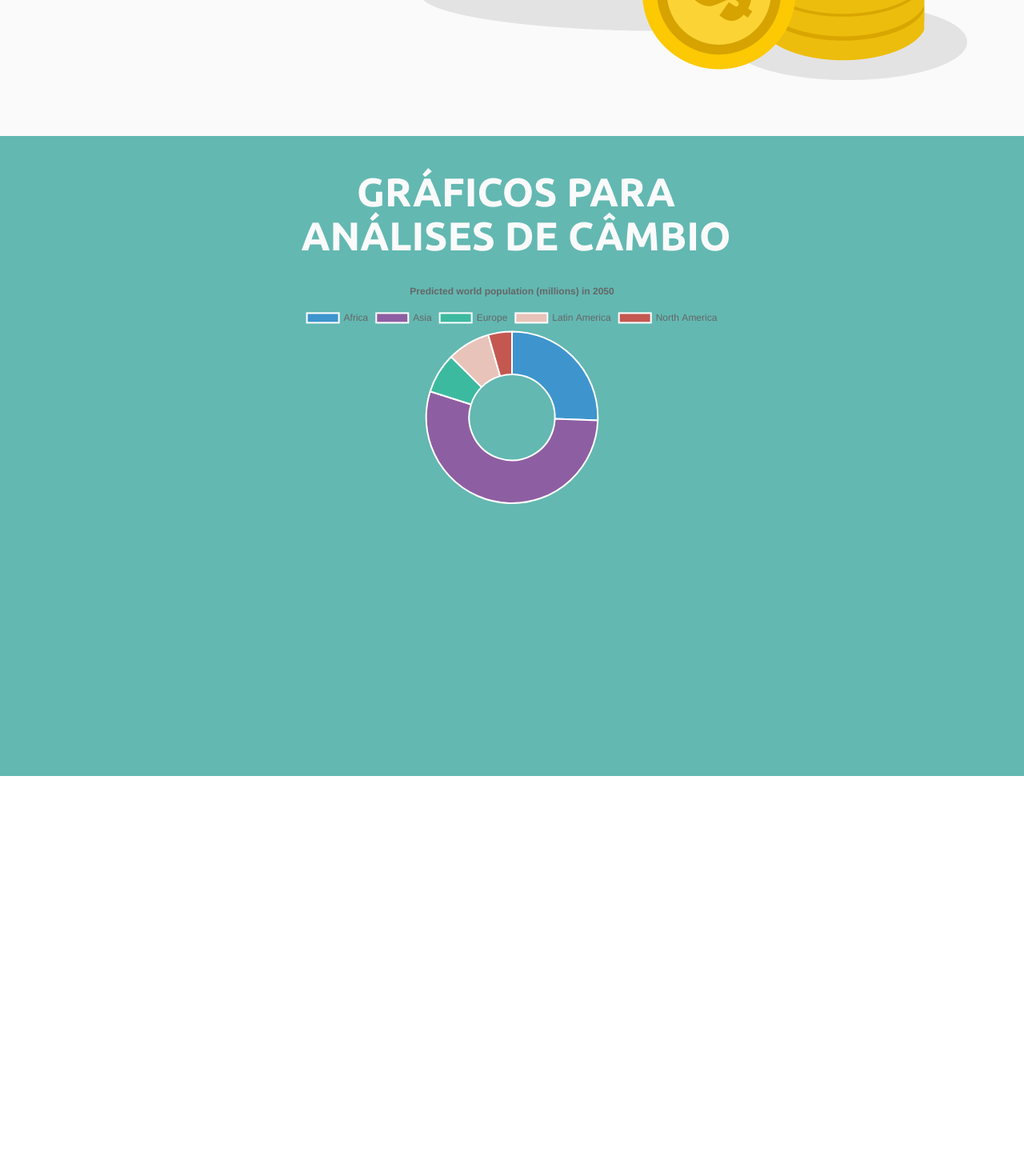
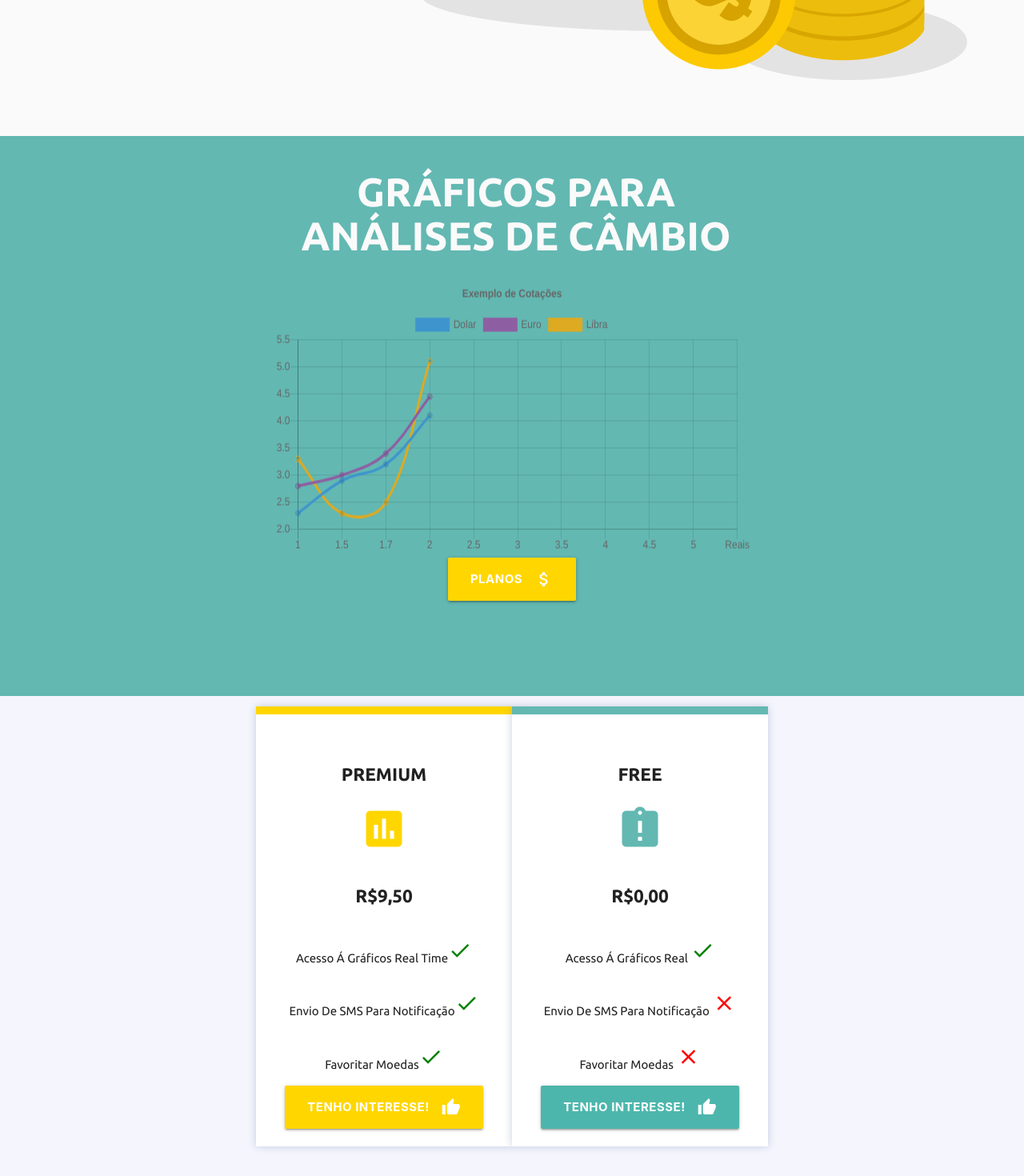
Before and after one commit to cdzxmk/hackathonComteleFront, a React (Create React App) app: page / in a window 1280 px wide. Shown: the part 630-2100 px from the top of the page at 80% size. Before the commit the page ends 1600 px from the top, so only its background shows below. Built offline with nearby package versions, Linux system fonts and the light colour scheme.

Commit message:
home finalizada

```diff
--- a/package.json
+++ b/package.json
@@ -8,7 +8,8 @@
     "react": "^16.8.6",
     "react-dom": "^16.8.6",
     "react-router-dom": "^5.0.1",
-    "react-scripts": "3.0.1"
+    "react-scripts": "3.0.1",
+    "wowjs": "^1.1.3"
   },
   "scripts": {
     "start": "react-scripts start",
--- a/src/views/home/Home.js
+++ b/src/views/home/Home.js
@@ -8,25 +8,34 @@ export default class views extends Component {
 
 
   componentDidMount(){
-
-    var ctx = document.getElementById('myChart');
-    var myDoughnutChart = new Chart(ctx, {
-      type: 'doughnut',
-      data:{
-        labels: ["Africa", "Asia", "Europe", "Latin America", "North America"],
-        datasets: [
-          {
-            label: "Population (millions)",
-            backgroundColor: ["#3e95cd", "#8e5ea2","#3cba9f","#e8c3b9","#c45850"],
-            data: [2478,5267,734,784,433],
+    new Chart(document.getElementById("line-chart"), {
+      type: 'line',
+      data: {
+        labels: [1,1.5,1.7,2,2.5,3,3.5,4,4.5,5,'Reais'],
+        datasets: [{
+            data: [2.30,2.90,3.20,4.10],
+            label: "Dolar",
+            borderColor: "#3e95cd",
+            fill: false
+          }, {
+            data: [2.80,3.0,3.40,4.45],
+            label: "Euro",
+            borderColor: "#8e5ea2",
+            fill: false
+          }, {
+            data: [3.30,2.30,2.50,5.10],
+            label: "Libra",
+            borderColor: "#da2",
+            fill: false
           }
         ]
       },
       options: {
         title: {
           display: true,
-          text: 'Predicted world population (millions) in 2050'
-        }
+          text: 'Exemplo de Cotações'
+        },
+        responsive:true
       }
     });
 
@@ -43,15 +52,40 @@ export default class views extends Component {
           <div style={{marginRigth:"20%"}}>
               <h1 className="anuncio-cash">Analise<br/> Cotações</h1>
               <p className="anuncio-cash-body">Tenha controle <span style={{fontWeigth:"bold!important"}}>total</span> das taxas de <br/>câmbio com auxilio de analises e gráficos precisos.</p>
-              <a href="#!" class="waves-effect yellow accent-4 waves-light btn-large btn-main"><i class="material-icons right">insert_chart</i>Informações</a>
+              <a href="#infos" className="waves-effect yellow accent-4 waves-light btn-large btn-main"><i className="material-icons right">insert_chart</i>Informações</a>
             </div>
             <img className="responsive-img" src={"./assets/render-carteira.png"} alt="Cash"></img>
           </div>
         </div>
         <div className="background-red">
            <div className="content">
-            <h1 className="anuncio-cash title-red">GRÁFICOS PARA<br/> ANÁLISES DE CÂMBIO</h1>
-            <canvas id="myChart" style={{width:"400", height:"400"}}></canvas>
+            <h1 id="infos" className="anuncio-cash title-red">GRÁFICOS PARA<br/> ANÁLISES DE CÂMBIO</h1>
+            <div className="box-graphics">
+              <canvas id="line-chart" className="responsive-graphic"></canvas>
+              <a href="#price" className="waves-effect yellow accent-4 waves-light btn-large btn-main"><i className="material-icons right">attach_money</i>Planos</a>
+            </div>
+           </div>
+        </div>
+        <div className="background-planos">
+           <div id="price" className="main-box">
+              <div style={{borderTop:"solid #ffd600 10px"}} className="box-intern">
+                <h1 className="title-box">PREMIUM</h1>
+                <i style={{color:"#ffd600"}} className="medium material-icons">insert_chart</i>
+                <h1 className="title-box">R$9,50</h1>
+                <p className="vantages">Acesso á Gráficos Real Time<i style={{color:"green"}} className="small material-icons">done</i></p>
+                <p className="vantages">Envio de SMS para Notificação<i style={{color:"green"}} className="small material-icons">done</i></p>
+                <p className="vantages">Favoritar Moedas<i style={{color:"green"}} className="small material-icons">done</i></p>
+                <a href="#price" className="waves-effect yellow accent-4 waves-light btn-large btn-main"><i className="material-icons right">thumb_up</i>Tenho Interesse!</a>
+              </div>
+              <div style={{borderTop:"solid #63b8b2 10px"}}className="box-intern">
+              <h1 className="title-box">FREE</h1>
+              <i style={{color:"#63b8b2"}} className="medium material-icons">assignment_late</i>
+              <h1 className="title-box">R$0,00</h1>
+                <p className="vantages">Acesso á Gráficos Real <i style={{color:"green"}} className="small material-icons">done</i></p>
+                <p className="vantages">Envio de SMS para Notificação <i style={{color:"red"}} className="small material-icons">close</i></p>
+                <p className="vantages">Favoritar Moedas <i style={{color:"red"}} className="small material-icons">close</i></p>
+                <a href="#price" className="waves-effect  teal lighten-2 waves-light btn-large btn-main"><i className="material-icons right">thumb_up</i>Tenho Interesse!</a>
+              </div>
            </div>
         </div>
       </main>
--- a/src/views/home/styles.css
+++ b/src/views/home/styles.css
@@ -47,7 +47,7 @@ main{
 
 .background-red{
     width: 100vw;
-    height: 800px;
+    height: 700px;
     background-color:#63b8b2!important;
     display: flex;
     justify-content: center;
@@ -61,9 +61,80 @@ main{
     text-align: center;
 }
 
+.box-graphics{
+    display: flex;
+    justify-content: center;
+    align-content: center;
+    flex-direction: column;
+    align-items: center;
+}
+
+.servicos-sms{
+    color:#fafafa;
+    font-family: 'Ubuntu';
+    font-size: 20px;
+}
+
+.text-image{
+    display: flex;
+    flex-direction: row;
+    align-items: center;
+
+}
+
+.responsive-graphic{
+    width: 600px;
+    height: 350px;
+}
+
+.background-planos{
+    background-color: #f5f6fd;
+    width: 100vw;
+    height: 600px;
+}
+
+.main-box{
+    padding-top: 1%;
+    display: flex;
+    flex-direction: row;
+    justify-content: center;
+    align-content: center;
+    align-items: center;
+}
+
+.box-intern{
+    display: flex;
+    flex-direction: column;
+    box-shadow: 0 0 10px 0 rgba(120,135,182,.4);
+    width: 25%;
+    height: 550px;
+    background-color: #fff;
+    justify-content: center;
+    align-items: center;
+}
+
+.title-box{
+    font-weight: bold;
+    font-size: 1.5em;
+    font-family: 'ubuntu'
+}
+
+.vantages{
+    font-weight: medium;
+    font-family: 'ubuntu';
+    text-transform: capitalize;
+}
+
 /* Extra small devices (phones, 600px and down) */
 @media only screen and (max-width: 600px) {
+    .responsive-graphic{
+        width: 300px;
+        height: 250px;
+    }
 
+    .box-intern{
+        width: 50%;
+    }
 }
 
 /* Small devices (portrait tablets and large phones, 600px and up) */
```
Also changed, not shown: 2 other files (tests, documents, lock files or other folders).
